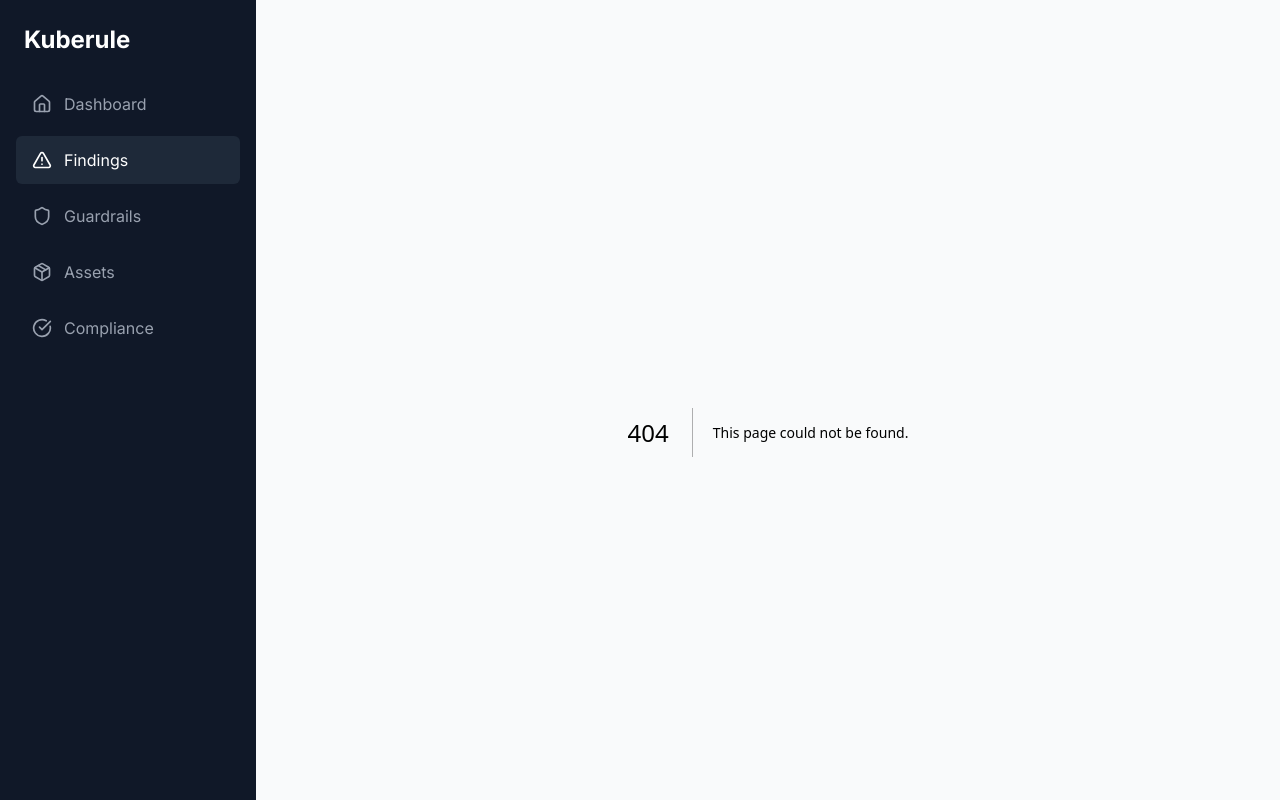
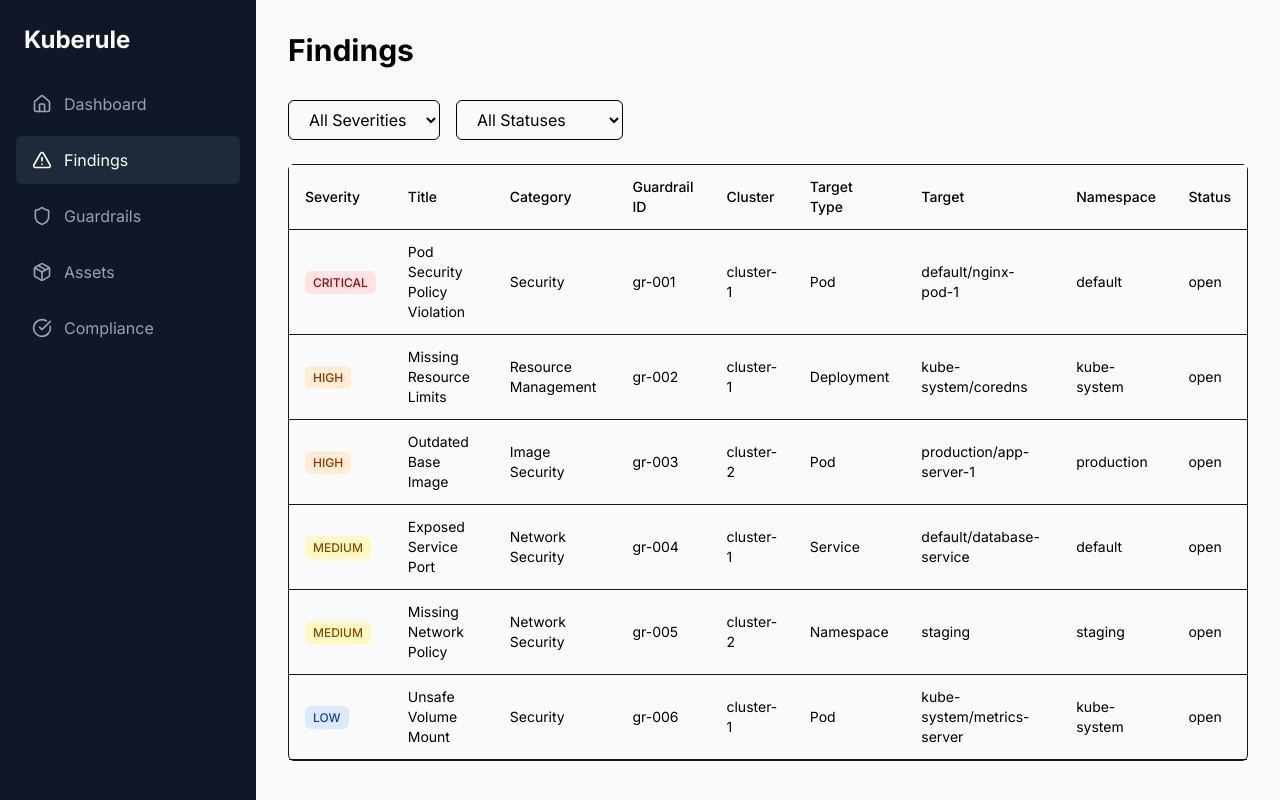
Before and after one commit to conanctl/kuberule, a Next.js app in the folder frontend/: page /findings in a window 1280 px wide. Before the commit this address had no page. Built offline with nearby package versions, Linux system fonts and the light colour scheme; no server answers.

Commit message:
feat: findings page and text colour fixes

```diff
--- /dev/null
+++ b/frontend/app/findings/page.tsx
@@ -0,0 +1,109 @@
+"use client"
+
+import { useQuery } from "@tanstack/react-query"
+import { getFindings } from "@/lib/api"
+import { DataTable } from "@/components/shared/data-table"
+import { Badge } from "@/components/ui/badge"
+import { Finding } from "@/lib/types"
+import { ColumnDef } from "@tanstack/react-table"
+import { useState } from "react"
+
+export default function FindingsPage() {
+  const [severityFilter, setSeverityFilter] = useState<string>("all")
+  const [statusFilter, setStatusFilter] = useState<string>("all")
+
+  const { data: findings, isLoading } = useQuery({
+    queryKey: ["findings"],
+    queryFn: () => getFindings(),
+  })
+
+  if (isLoading) {
+    return <div>Loading...</div>
+  }
+
+  let findingsList = findings || []
+
+  if (severityFilter !== "all") {
+    findingsList = findingsList.filter((f: Finding) => f.severity === severityFilter)
+  }
+
+  if (statusFilter !== "all") {
+    findingsList = findingsList.filter((f: Finding) => f.status === statusFilter)
+  }
+
+  const columns: ColumnDef<Finding>[] = [
+    {
+      accessorKey: "severity",
+      header: "Severity",
+      cell: ({ row }) => {
+        const severity = row.getValue("severity") as string
+        return <Badge variant={severity as any}>{severity.toUpperCase()}</Badge>
+      },
+    },
+    {
+      accessorKey: "title",
+      header: "Title",
+    },
+    {
+      accessorKey: "category",
+      header: "Category",
+    },
+    {
+      accessorKey: "guardrail_id",
+      header: "Guardrail ID",
+    },
+    {
+      accessorKey: "cluster_id",
+      header: "Cluster",
+    },
+    {
+      accessorKey: "target_type",
+      header: "Target Type",
+    },
+    {
+      accessorKey: "target_identifier",
+      header: "Target",
+    },
+    {
+      accessorKey: "namespace",
+      header: "Namespace",
+    },
+    {
+      accessorKey: "status",
+      header: "Status",
+    },
+  ]
+
+  return (
+    <div>
+      <h1 className="text-3xl font-bold mb-8 text-black">Findings</h1>
+
+      <div className="flex gap-4 mb-6">
+        <select
+          value={severityFilter}
+          onChange={(e) => setSeverityFilter(e.target.value)}
+          className="px-4 py-2 border rounded-md text-black"
+        >
+          <option value="all">All Severities</option>
+          <option value="critical">Critical</option>
+          <option value="high">High</option>
+          <option value="medium">Medium</option>
+          <option value="low">Low</option>
+        </select>
+
+        <select
+          value={statusFilter}
+          onChange={(e) => setStatusFilter(e.target.value)}
+          className="px-4 py-2 border rounded-md text-black"
+        >
+          <option value="all">All Statuses</option>
+          <option value="open">Open</option>
+          <option value="acknowledged">Acknowledged</option>
+          <option value="resolved">Resolved</option>
+        </select>
+      </div>
+
+      <DataTable columns={columns} data={findingsList} />
+    </div>
+  )
+}
--- a/frontend/app/page.tsx
+++ b/frontend/app/page.tsx
@@ -62,7 +62,7 @@ export default function Dashboard() {
 
   return (
     <div>
-      <h1 className="text-3xl font-bold mb-8 text-gray-900">Command Center</h1>
+      <h1 className="text-3xl font-bold mb-8 text-black">Command Center</h1>
 
       <div className="grid grid-cols-1 md:grid-cols-2 lg:grid-cols-4 gap-6 mb-8">
         <MetricCard
@@ -140,7 +140,7 @@ export default function Dashboard() {
           <div className="space-y-2">
             {topClusters.map((cluster) => (
               <div key={cluster.cluster} className="flex justify-between items-center p-3 bg-gray-50 rounded">
-                <span className="font-medium">{cluster.cluster}</span>
+                <span className="font-medium text-black">{cluster.cluster}</span>
                 <span className="text-red-600 font-bold">Risk: {cluster.risk.toFixed(1)}</span>
               </div>
             ))}
--- a/frontend/components/shared/data-table.tsx
+++ b/frontend/components/shared/data-table.tsx
@@ -41,7 +41,7 @@ export function DataTable<TData, TValue>({
               {headerGroup.headers.map((header) => (
                 <th
                   key={header.id}
-                  className="px-4 py-3 text-left text-sm font-medium text-gray-700"
+                  className="px-4 py-3 text-left text-sm font-medium text-black"
                 >
                   {header.isPlaceholder
                     ? null
@@ -58,7 +58,7 @@ export function DataTable<TData, TValue>({
           {table.getRowModel().rows.map((row) => (
             <tr key={row.id} className="border-b hover:bg-gray-50">
               {row.getVisibleCells().map((cell) => (
-                <td key={cell.id} className="px-4 py-3 text-sm">
+                <td key={cell.id} className="px-4 py-3 text-sm text-black">
                   {flexRender(cell.column.columnDef.cell, cell.getContext())}
                 </td>
               ))}
--- a/frontend/components/shared/metric-card.tsx
+++ b/frontend/components/shared/metric-card.tsx
@@ -10,14 +10,14 @@ export function MetricCard({ title, value, subtitle }: MetricCardProps) {
   return (
     <Card>
       <CardHeader>
-        <CardTitle className="text-sm font-medium text-gray-600">
+        <CardTitle className="text-sm font-medium text-black">
           {title}
         </CardTitle>
       </CardHeader>
       <CardContent>
-        <div className="text-3xl font-bold text-gray-900">{value}</div>
+        <div className="text-3xl font-bold text-black">{value}</div>
         {subtitle && (
-          <p className="text-sm text-gray-500 mt-1">{subtitle}</p>
+          <p className="text-sm text-black mt-1">{subtitle}</p>
         )}
       </CardContent>
     </Card>
--- a/frontend/components/ui/badge.tsx
+++ b/frontend/components/ui/badge.tsx
@@ -6,7 +6,7 @@ interface BadgeProps extends React.HTMLAttributes<HTMLSpanElement> {
 
 export function Badge({ className, variant = "default", ...props }: BadgeProps) {
   const variantStyles = {
-    default: "bg-gray-100 text-gray-800",
+    default: "bg-gray-100 text-black",
     critical: "bg-red-100 text-red-800",
     high: "bg-orange-100 text-orange-800",
     medium: "bg-yellow-100 text-yellow-800",
--- a/frontend/components/ui/card.tsx
+++ b/frontend/components/ui/card.tsx
@@ -21,7 +21,7 @@ export function CardHeader({ className, ...props }: React.HTMLAttributes<HTMLDiv
 export function CardTitle({ className, ...props }: React.HTMLAttributes<HTMLHeadingElement>) {
   return (
     <h3
-      className={cn("text-2xl font-semibold leading-none tracking-tight text-gray-900", className)}
+      className={cn("text-2xl font-semibold leading-none tracking-tight text-black", className)}
       {...props}
     />
   )
```
